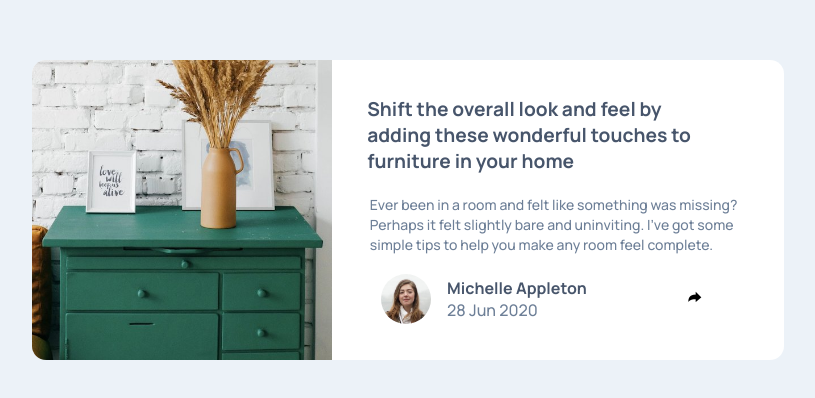
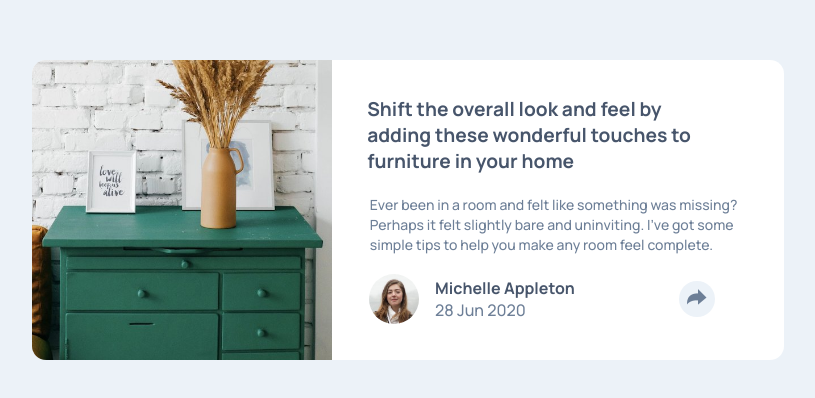
Before and after one commit to vintech05/article-preview-component, a plain HTML site: page index.html in a window 1280 px wide. Shown: the part 190-588 px from the top of the page, without its empty margins (232-1047 px from the left). Drawn offline with nearby package versions, Linux system fonts and the light colour scheme.

Commit message:
more icon styling & fixed padding issues

```diff
--- a/styles/style.scss
+++ b/styles/style.scss
@@ -106,25 +106,29 @@ body {
 
             .card-cta__share-on {
                 position: relative;
-                padding-left: .75em;
+                padding-left: .55em;
 
-                & img {
+                & i {
                     background-color: $Light-Grayish-Blue;
+                    color: $Desaturated-Dark-Blue;
                     border-radius: 100%;
-                    scale: 0.75;
                     cursor: pointer;
-                    padding: .55em;
+                    font-size: 1.5em;
+                    padding: .25em;
                     object-fit: contain;
+                    transition: all 200ms ease-in;
+                }
+                & i:hover {
+                    color: $Light-Grayish-Blue;
+                    background-color: $Very-Dark-Grayish-Blue;
                 }
             }
             .card-cta {
                 @include flex;
                 position: absolute;
-                right: 6px;
-                border-radius: 4px;
+                right: 5.5px;
                 box-shadow: 0 8px 10px rgba(0, 0, 0, 0.1);
-                top: 29em;
-                display: none;
+                top: 28.5em;
 
                 & span {
                     text-transform: uppercase;
@@ -134,12 +138,21 @@ body {
                 }
                 .card-cta__icons {
                     @include flex;
+                    background-color: $Very-Dark-Grayish-Blue;
+                    border-radius: 4px;
+                    display: none;
 
                     & img {
                         object-fit: contain;
                         width: 35px;
                         height: 35px;
                         padding-inline: .45em;
+                        cursor: pointer;
+                        transition: all 200ms ease-in;
+                    }
+
+                    & img:hover {
+                        transform: translateY(-2px);
                     }
                 }
 
@@ -163,7 +176,7 @@ body {
         .card {
             .card-footer {
                 .card-footer__avatar {
-                    gap: 1em;
+                    gap: 1.5em;
                 }
             }
         }
@@ -217,11 +230,14 @@ body {
                     position: absolute;
                     right: 35px;
                     top: 11em;
-                    display: none;
                 }
 
                 .card-footer__avatar {
                     gap: 4em;
+
+                    .card-cta__share-on {
+                        padding-left: 1em;
+                    }
                 }
             }
         }
```
Also changed, not shown: styles/style.css, 1 other file.
